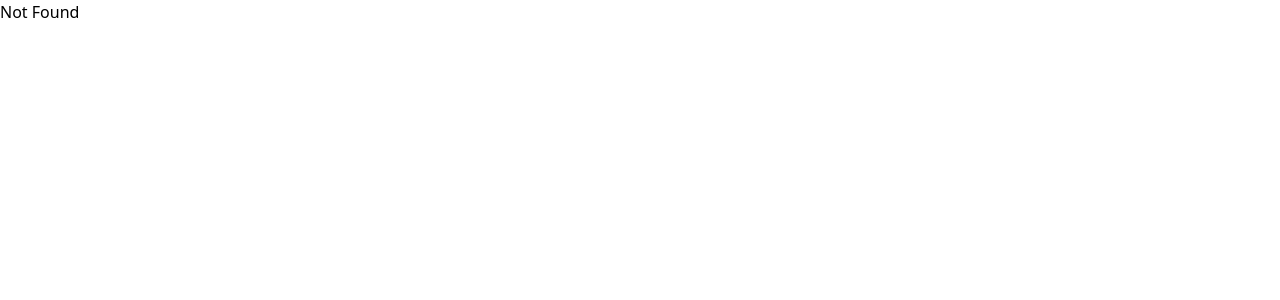
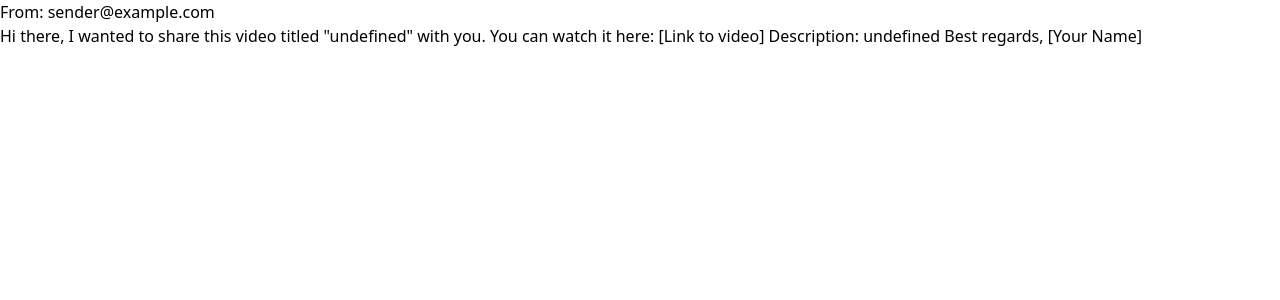
Before and after one commit to leonardkb/YouPromotor, a React (Vite) app in the folder Frontend/: page /video/1 in a window 1280 px wide. Shown: the top 300 px of the page. Built offline with nearby package versions, Linux system fonts and the light colour scheme.

Commit message:
Update: changes made in homepage

```diff
--- a/Frontend/src/App.tsx
+++ b/Frontend/src/App.tsx
@@ -6,6 +6,7 @@ import './App.css'
 import LandingPage from './pages/LandingPage'
 import AuthPage from './pages/AuthPage'
 import HomePage from './pages/HomePage/HomePage'
+import VideoDetailsPage from './pages/HomePage/VideoDetailsPage'
 
 function App() {
 
@@ -17,6 +18,7 @@ function App() {
         <Route path="/auth" element={<AuthPage />} />
         <Route path="/home" element={<HomePage />} />
         <Route path="*" element={<div>Not Found</div>} />
+        <Route path="/video/:id" element={<VideoDetailsPage />} />
       </Routes>
     </>
   )
--- a/Frontend/src/pages/HomePage/HomePage.tsx
+++ b/Frontend/src/pages/HomePage/HomePage.tsx
@@ -1,15 +1,33 @@
 import React, { useState, useEffect } from 'react';
+import { useNavigate } from 'react-router-dom';
+import VideoDetailsPage from './VideoDetailsPage'; // Import the VideoDetailsPage component
+
+// Define an interface for the Video data type
+interface Video {
+  id: number;
+  title: string;
+  thumbnail: string;
+  description: string;
+}
 
 function HomePage() {
+  const navigate = useNavigate();
   const [showPopup, setShowPopup] = useState(true);
   const [channelName, setChannelName] = useState('');
   const [channelId, setChannelId] = useState('');
+  const [videos, setVideos] = useState<Video[]>([]); // Specify the type of videos
 
   const handleAddAccount = () => {
     console.log('Adding account:', { channelName, channelId });
-    setChannelName('');
-    setChannelId('');
+    // Simulate loading videos (replace with actual API call)
+    // In a real app, you would fetch data from an API
+    setVideos(dummyVideos); // Use dummyVideos for simulation
     setShowPopup(false);
+  };
+
+  const handleVideoClick = (video: Video) => {
+    // Navigate to the video details page
+    navigate(`/video/${video.id}`);
   };
 
   useEffect(() => {
@@ -20,11 +38,28 @@ function HomePage() {
     }
   }, [showPopup]);
 
+  // Dummy videos data (replace with API call)
+  const dummyVideos: Video[] = [
+    {
+      id: 1,
+      title: "Video Title 1",
+      thumbnail: "https://via.placeholder.com/150",
+      description: "Description for Video 1",
+    },
+    {
+      id: 2,
+      title: "Video Title 2",
+      thumbnail: "https://via.placeholder.com/150",
+      description: "Description for Video 2",
+    },
+    // Add more dummy videos as needed
+  ];
+
   return (
     <div>
-      {showPopup && (
+      {showPopup ? (
         <div className="fixed inset-0 flex justify-center items-center bg-black bg-opacity-50">
-          <div className="bg-white p-8 rounded shadow-md bg-opacity-50">
+          <div className="bg-white p-8 rounded shadow-md bg-opacity-80">
             <div className="mb-4">
               <label className="block mb-2">YouTube Channel Name:</label>
               <input
@@ -56,6 +91,21 @@ function HomePage() {
             </div>
           </div>
         </div>
+      ) : (
+        <div className="container mx-auto">
+          <h1 className="text-2xl font-bold mb-4">YouTube Homepage</h1>
+          <div className="grid grid-cols-3 gap-4">
+            {videos.map(video => (
+              <div key={video.id} className="bg-white rounded-lg overflow-hidden shadow cursor-pointer" onClick={() => handleVideoClick(video)}>
+                <img src={video.thumbnail} alt={video.title} className="w-full h-40 object-cover" />
+                <div className="p-4">
+                  <h2 className="text-lg font-semibold mb-2">{video.title}</h2>
+                  <p className="text-gray-600">{video.description}</p>
+                </div>
+              </div>
+            ))}
+          </div>
+        </div>
       )}
     </div>
   );
--- /dev/null
+++ b/Frontend/src/pages/HomePage/VideoDetailsPage.tsx
@@ -0,0 +1,38 @@
+import React from 'react';
+import { useParams } from 'react-router-dom';
+
+function VideoDetailsPage() {
+  const { title, thumbnail, description } = useParams(); // Destructure params
+
+  // Generate the email content using video details
+  const emailContent = `
+    Hi there,
+
+    I wanted to share this video titled "${title}" with you.
+    You can watch it here: [Link to video]
+
+    Description: ${description}
+
+    Best regards,
+    [Your Name]
+  `;
+
+  return (
+    <div className="container mx-auto">
+      <div className="grid grid-cols-1 gap-4">
+        <div className="col-span-1">
+          {/* Email-like container */}
+          <div className="border border-gray-300 p-4 rounded">
+            <div className="flex items-center mb-2">
+              <div className="bg-gray-400 w-8 h-8 rounded-full mr-2"></div>
+              <div>From: sender@example.com</div>
+            </div>
+            <p>{emailContent}</p>
+          </div>
+        </div>
+      </div>
+    </div>
+  );
+}
+
+export default VideoDetailsPage;
```
Also changed, not shown: 1 other file (tests, documents, lock files or other folders).
